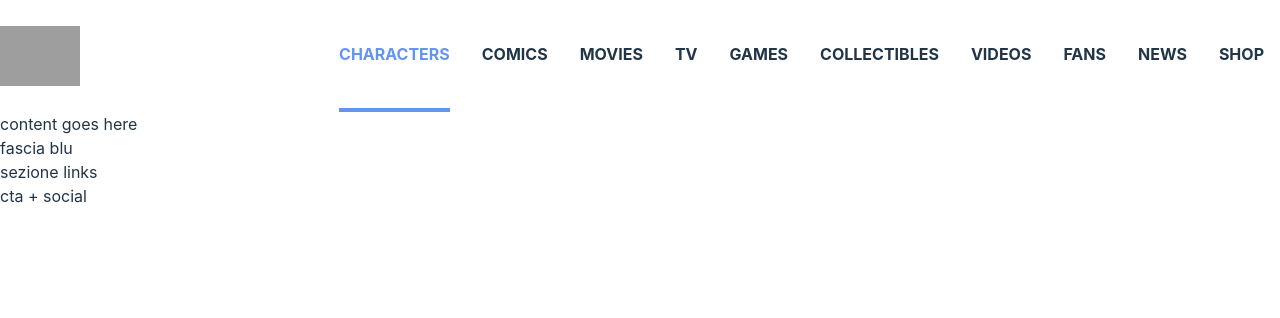
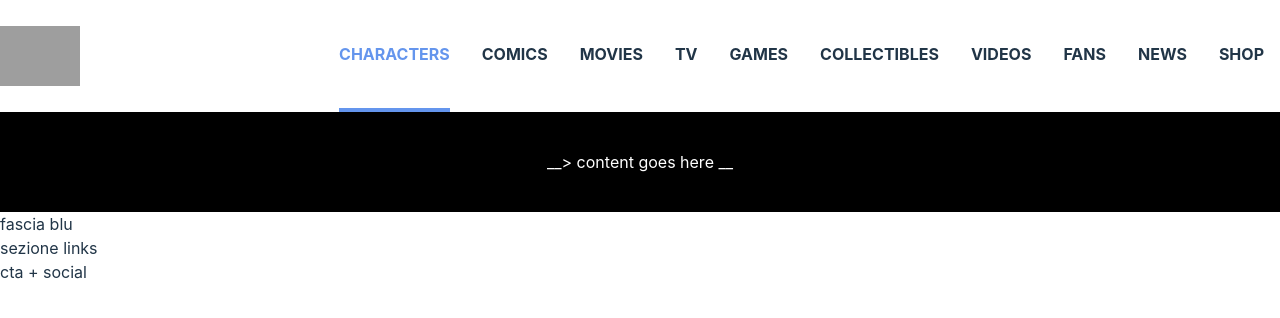
Before and after one commit to Blaser993/vite-comics, a Vue app in the folder vite-comics/: page / in a window 1280 px wide. Shown: the top 318 px of the page. Built offline with nearby package versions, Linux system fonts and the light colour scheme; grey boxes are pictures that could not be loaded.

Commit message:
FEAT Style added in AppMain.vue

```diff
--- a/vite-comics/src/components/AppMain.vue
+++ b/vite-comics/src/components/AppMain.vue
@@ -1,7 +1,7 @@
 <template>
-    <main>
+    <main class="content row">
         <div class="container">
-            content goes here
+        __> content goes here  __
         </div>
     </main>
 </template>
@@ -13,5 +13,14 @@
 </script>
 
 <style lang="scss" scoped>
+    .content{
+        align-items: center;
+        min-height: 100px;
+        background-color: black;
+        color: white;
+    }
 
+    .container{
+        text-align: start;
+    }
 </style>
```
